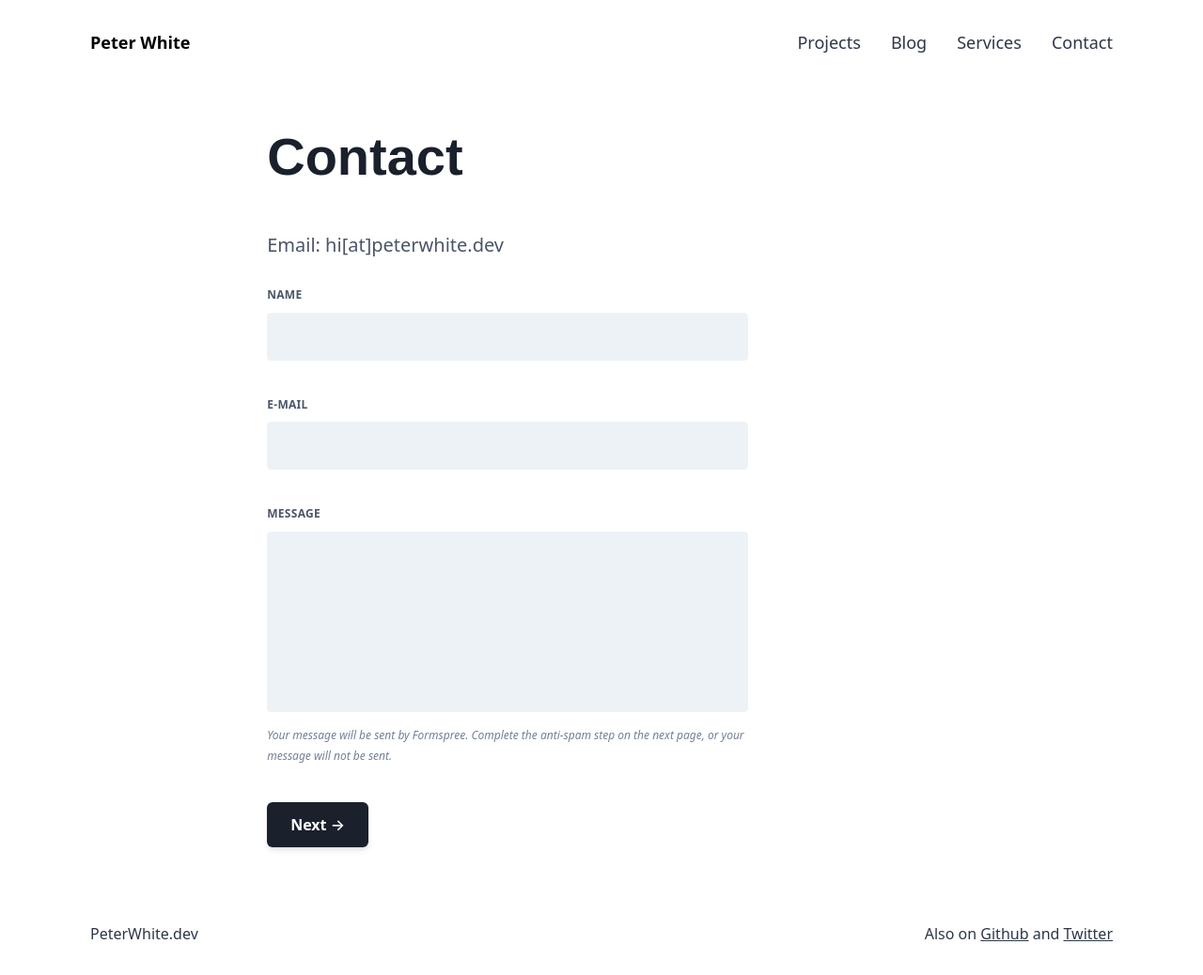
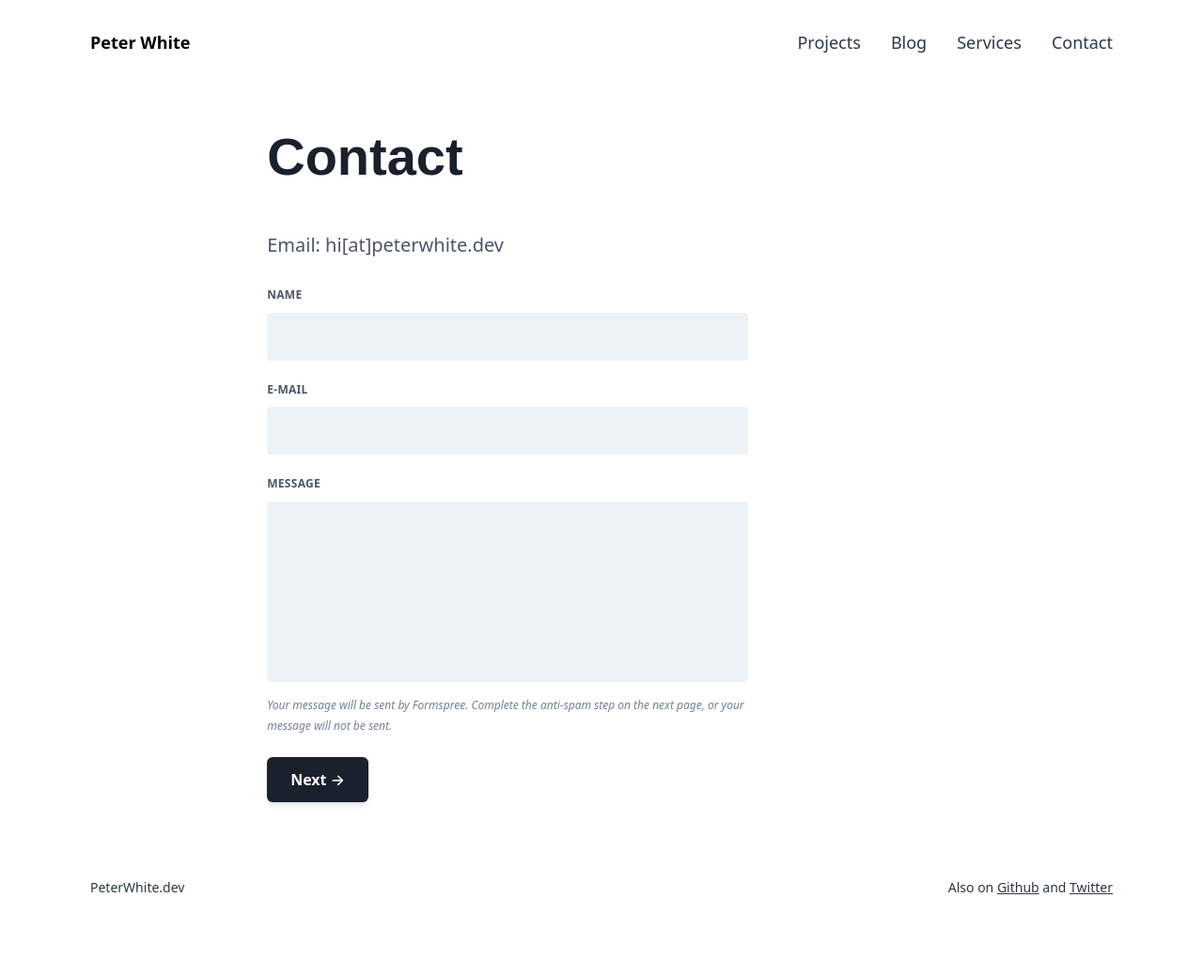
Before and after one commit to peterwhite/personalwebsite, a Jekyll site: the page built from _pages/contact.md, in a window 1280 px wide. Shown: the whole page at 94% size. Built offline with Jekyll 4.4.1, drawn with Linux system fonts in a browser that asks for light colours; some web fonts are replaced; after the commit the page ends 987 px from its top, so only the background shows below that.

Commit message:
Reduce margin between fields

```diff
--- a/_pages/contact.md
+++ b/_pages/contact.md
@@ -2,17 +2,16 @@
 title: Contact
 subtitle: "Email: hi[at]peterwhite.dev"
 ---
-
 <form class="w-full max-w-lg" method="post" action="https://formspree.io/hi@peterwhite.dev" id="contact-form">
-  <div class="flex flex-wrap mb-6 -mx-3">
-    <div class="w-full px-3 mb-6 md:mb-0">
+  <div class="flex flex-wrap mb-2 -mx-3">
+    <div class="w-full px-3 mb-2 md:mb-0">
       <label class="block mb-2 text-xs font-bold tracking-wide text-gray-700 uppercase" for="name">
         Name
       </label>
      <input class="block w-full px-4 py-3 mb-3 leading-tight text-gray-700 bg-gray-200 border border-gray-200 rounded appearance-none focus:outline-none focus:bg-white focus:border-gray-500" id="name" type="name" name="name" required>
     </div>
   </div>
-  <div class="flex flex-wrap mb-6 -mx-3">
+  <div class="flex flex-wrap mb-2 -mx-3">
     <div class="w-full px-3">
       <label class="block mb-2 text-xs font-bold tracking-wide text-gray-700 uppercase" for="email">
         E-mail
@@ -20,7 +19,7 @@
       <input class="block w-full px-4 py-3 mb-3 leading-tight text-gray-700 bg-gray-200 border border-gray-200 rounded appearance-none focus:outline-none focus:bg-white focus:border-gray-500" id="email" type="email" name="email" required>
     </div>
   </div>
-  <div class="flex flex-wrap mb-6 -mx-3">
+  <div class="flex flex-wrap mb-2 -mx-3">
     <div class="w-full px-3">
       <label class="block mb-2 text-xs font-bold tracking-wide text-gray-700 uppercase" for="message">
         Message
```
Also changed, not shown: css/style.css.
